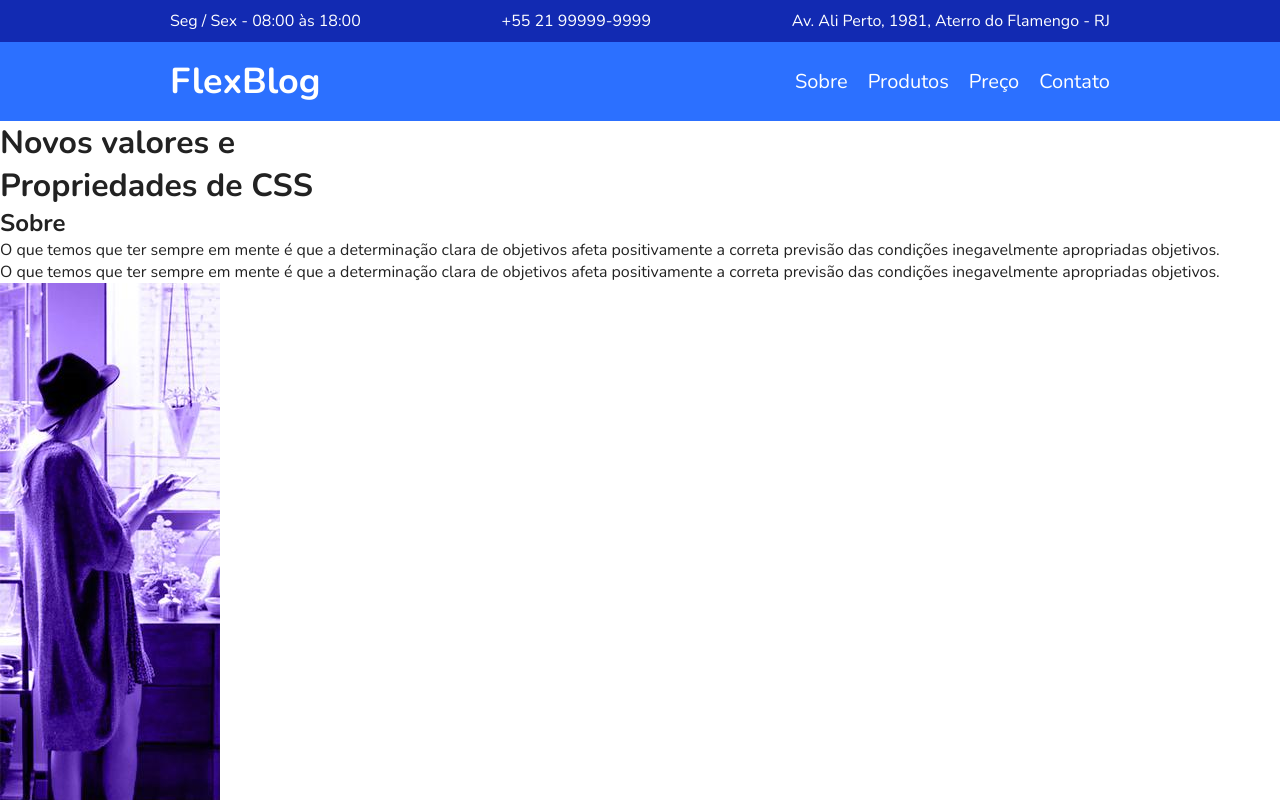
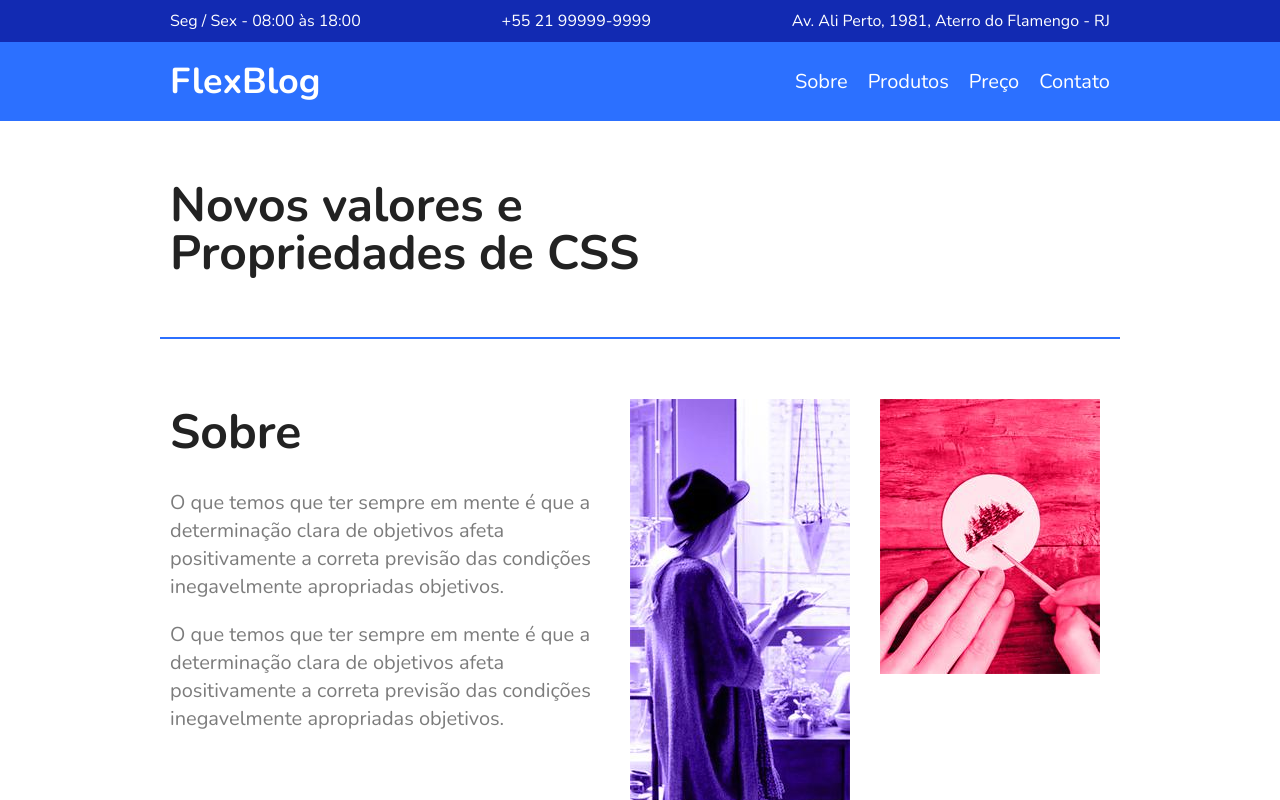
Before and after one commit to viniciussnitram/flexblog, a plain HTML site: page index.html in a window 1280 px wide. Shown: the top 800 px of the page. Drawn offline with nearby package versions, Linux system fonts and the light colour scheme.

Commit message:
style: added flexbox to the 'About' section. Changed background color, font-size, margin, padding, color

```diff
--- a/css/style.css
+++ b/css/style.css
@@ -88,3 +88,45 @@ img {
 .menu-nav a:hover {
     color: #122AB2;
 }
+
+/* Introduction */
+.introduction {
+    font-size: 3em;
+    line-height: 1;
+    max-width: 960px;
+    margin: 0px auto;
+    padding: 60px 10px;
+}
+
+/* About */
+.about {
+    border-top: 2px solid #2C70FF;
+    border-bottom: 2px solid #2C70FF;
+    max-width: 960px;
+    margin: 0px auto;
+    padding: 60px 0px;
+    display: flex;
+    flex-wrap: wrap;
+}
+
+.about-info {
+    flex: 2 1 300px;
+    margin: 0px 10px;
+}
+
+.about-info h1 {
+    font-size: 3em;
+    margin-bottom: .5em;
+}
+
+.about-info p {
+    font-size: 1.25em;
+    line-height: 1.4;
+    margin-bottom: 1em;
+    color: #7C7C7C;
+}
+
+.about-img {
+    flex: 1 1 160px;
+    margin: 0px 10px;
+}
```
